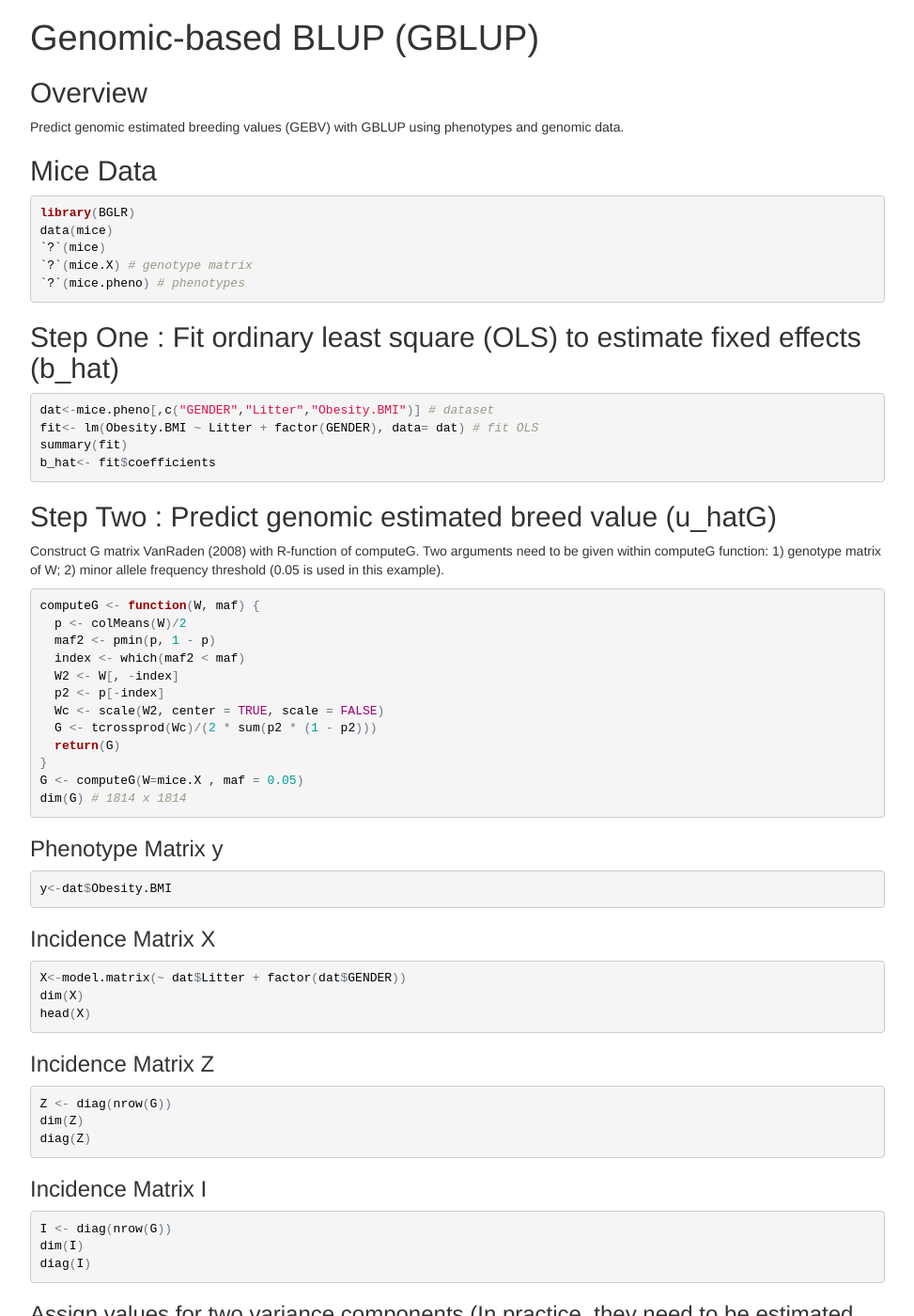
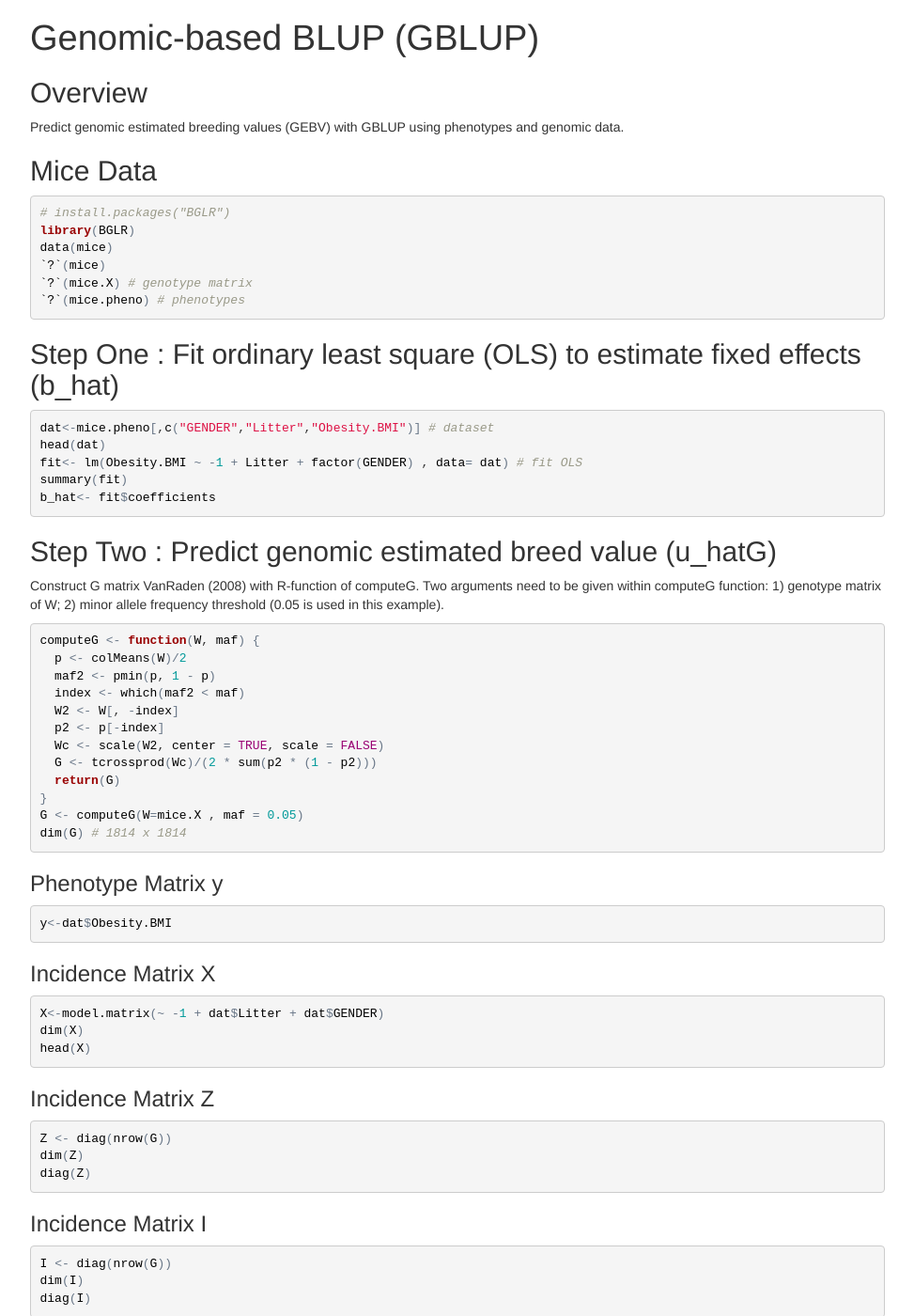
Before and after one commit to HaipengU/HaipengU.github.io, a Jekyll site: the page teaching/Rcode/GBLUP.html, which Jekyll copies as it is, in a window 1280 px wide and 1400 px high. Shown: the whole window at 94% size, without its empty margins (153-1126 px from the left). Built offline with Jekyll 4.4.1, drawn with Linux system fonts in a browser that asks for light colours.

Commit message:
update of lecture

```diff
--- a/teaching/Rcode/GBLUP.html
+++ b/teaching/Rcode/GBLUP.html
@@ -321,7 +321,8 @@ $(document).ready(function () {
 </section>
 <section id="mice-data" class="level2">
 <h2>Mice Data</h2>
-<pre class="r"><code>library(BGLR)
+<pre class="r"><code># install.packages(&quot;BGLR&quot;)
+library(BGLR)
 data(mice)
 `?`(mice)
 `?`(mice.X) # genotype matrix
@@ -330,7 +331,8 @@ data(mice)
 <section id="step-one-fit-ordinary-least-square-ols-to-estimate-fixed-effects-b_hat" class="level2">
 <h2>Step One : Fit ordinary least square (OLS) to estimate fixed effects (b_hat)</h2>
 <pre class="r"><code>dat&lt;-mice.pheno[,c(&quot;GENDER&quot;,&quot;Litter&quot;,&quot;Obesity.BMI&quot;)] # dataset
-fit&lt;- lm(Obesity.BMI ~ Litter + factor(GENDER), data= dat) # fit OLS
+head(dat)
+fit&lt;- lm(Obesity.BMI ~ -1 + Litter + factor(GENDER) , data= dat) # fit OLS
 summary(fit)
 b_hat&lt;- fit$coefficients</code></pre>
 </section>
@@ -355,7 +357,7 @@ dim(G) # 1814 x 1814</code></pre>
 </section>
 <section id="incidence-matrix-x" class="level3">
 <h3>Incidence Matrix X</h3>
-<pre class="r"><code>X&lt;-model.matrix(~ dat$Litter + factor(dat$GENDER))
+<pre class="r"><code>X&lt;-model.matrix(~ -1 + dat$Litter + dat$GENDER)
 dim(X)
 head(X)</code></pre>
 </section>
@@ -395,7 +397,7 @@ dim(u_hatG)</code></pre>
 <p>We can estimate fixed effects and predict GEBV simultaneously by using MME. The function of computeMME requires 6 arguments of phenotype matrix (y), incidence matrix for fixed effects (X), incidence matrix for random effects (Z), genomic relationship matrix (G), variance components sigma2G and sigma2e.</p>
 <pre class="r"><code>computeMME &lt;- function(y, X, Z, G, sigma2G, sigma2e) {
 
-  X&lt;-model.matrix(~ dat$Litter + factor(dat$GENDER))
+  X&lt;-model.matrix(~ -1 + dat$Litter + factor(dat$GENDER))
   Z &lt;- diag(nrow(G))
   I &lt;- diag(nrow(G))
   lambdaG &lt;- sigma2e/sigma2G
```
